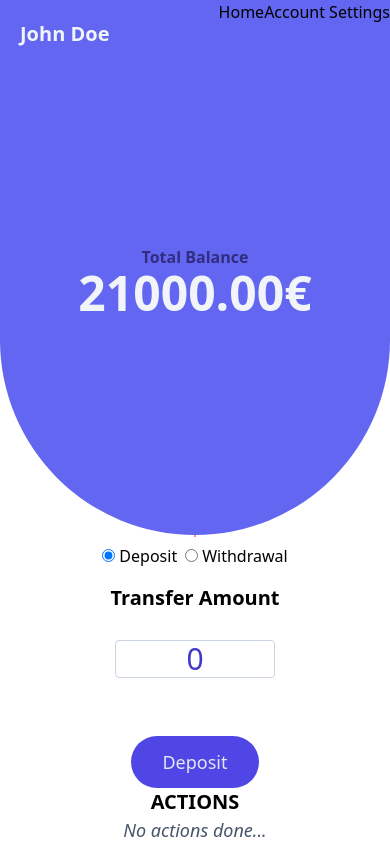
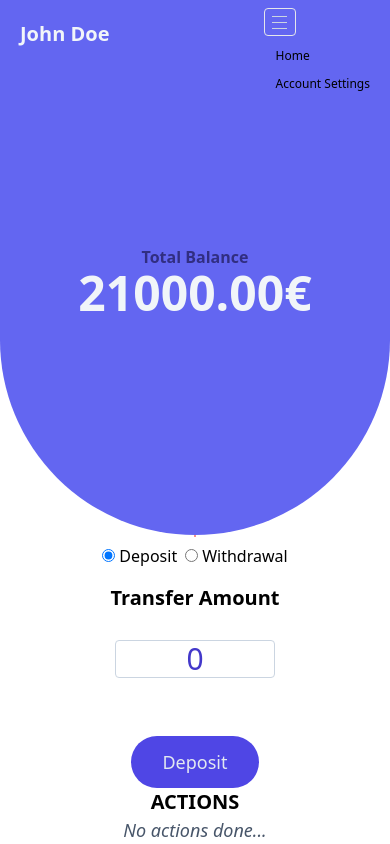
Before and after one commit to loickcherimont/bank-app, a Vue app: page / in a window 390 px wide. Built offline with nearby package versions, Linux system fonts and the light colour scheme.

Commit message:
Create a toggle menu only on mobiles

```diff
--- a/src/App.vue
+++ b/src/App.vue
@@ -1,9 +1,42 @@
+<script>
+export default {
+  data() {
+    return {
+      isShow: false,
+    }
+  },
+
+  methods: {
+    /**
+     * Display or hide the menu
+     * for mobile
+     */
+    toggleMenu() {
+      this.isShow = !this.isShow;
+    }
+  }
+}
+</script>
 <template>
-  <!-- todo: Move into a toggle menu for mobiles -->
   <div>
-    <nav class='absolute right-0'>
-      <RouterLink to="/">Home</RouterLink>
-      <RouterLink to="/settings">Account Settings</RouterLink>
+    <nav class='absolute right-2 top-2'>
+      <!-- todo: Move toggle menu into @/components
+        replace this homemade tool by a real icon
+        use animation too
+      -->
+      <!-- Toggle menu appears only on mobiles -->
+      <div class="md:hidden flex flex-col items-center justify-center gap-y-1 border w-8 h-7 rounded"
+        @click="toggleMenu">
+        <span v-for="n in 3" class='border-b border-slate-300 h-0.5 w-1/2'></span>
+      </div>
+      <div :class="{ 'hidden': isShow }">
+        <div class='text-xs flex flex-col md:flex-row space-y-3 md:space-x-10 p-3' ref='menu'>
+          <RouterLink to="/">Home</RouterLink>
+          <RouterLink to="/settings">Account Settings</RouterLink>
+        </div>
+      </div>
+
+
     </nav>
     <RouterView />
   </div>
```
